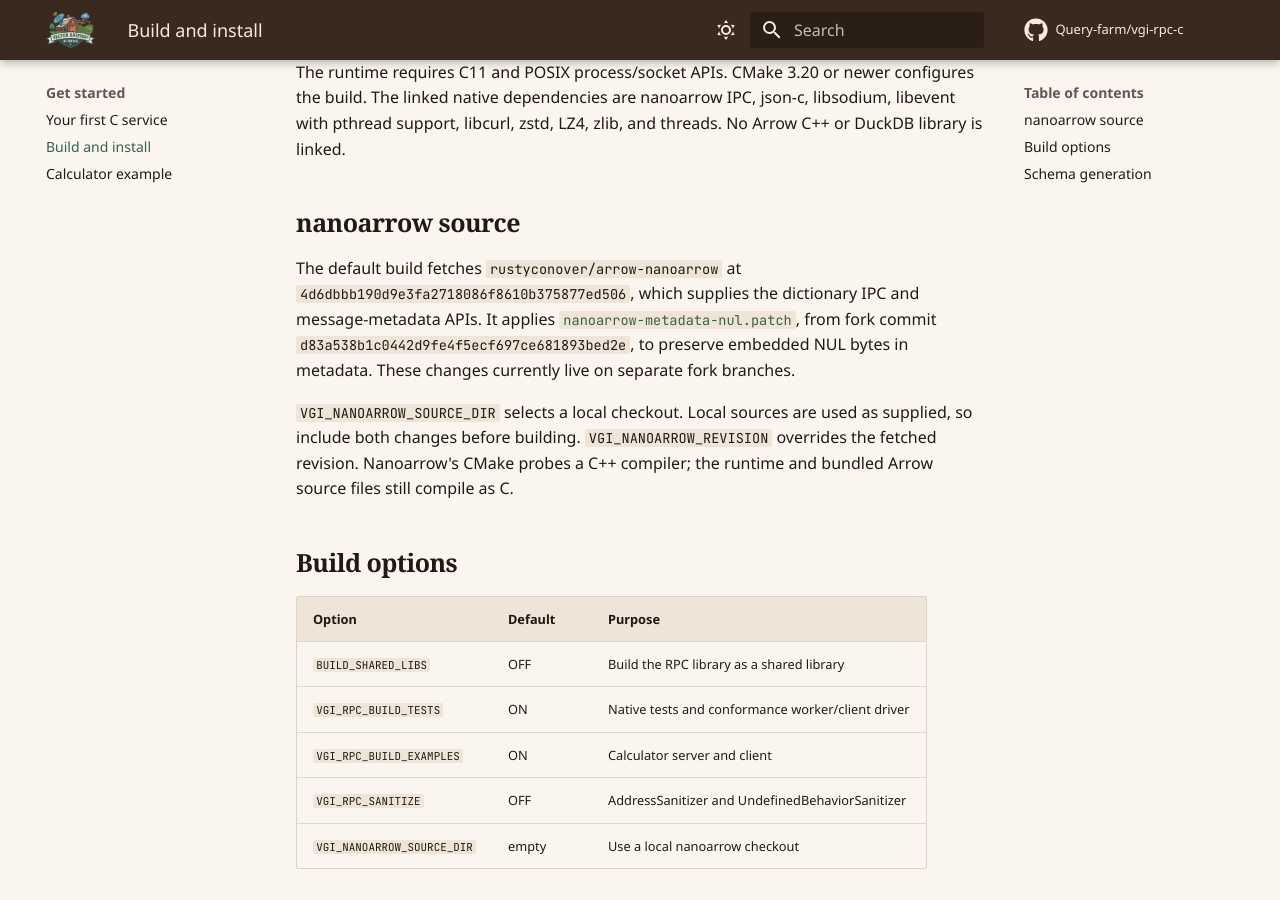
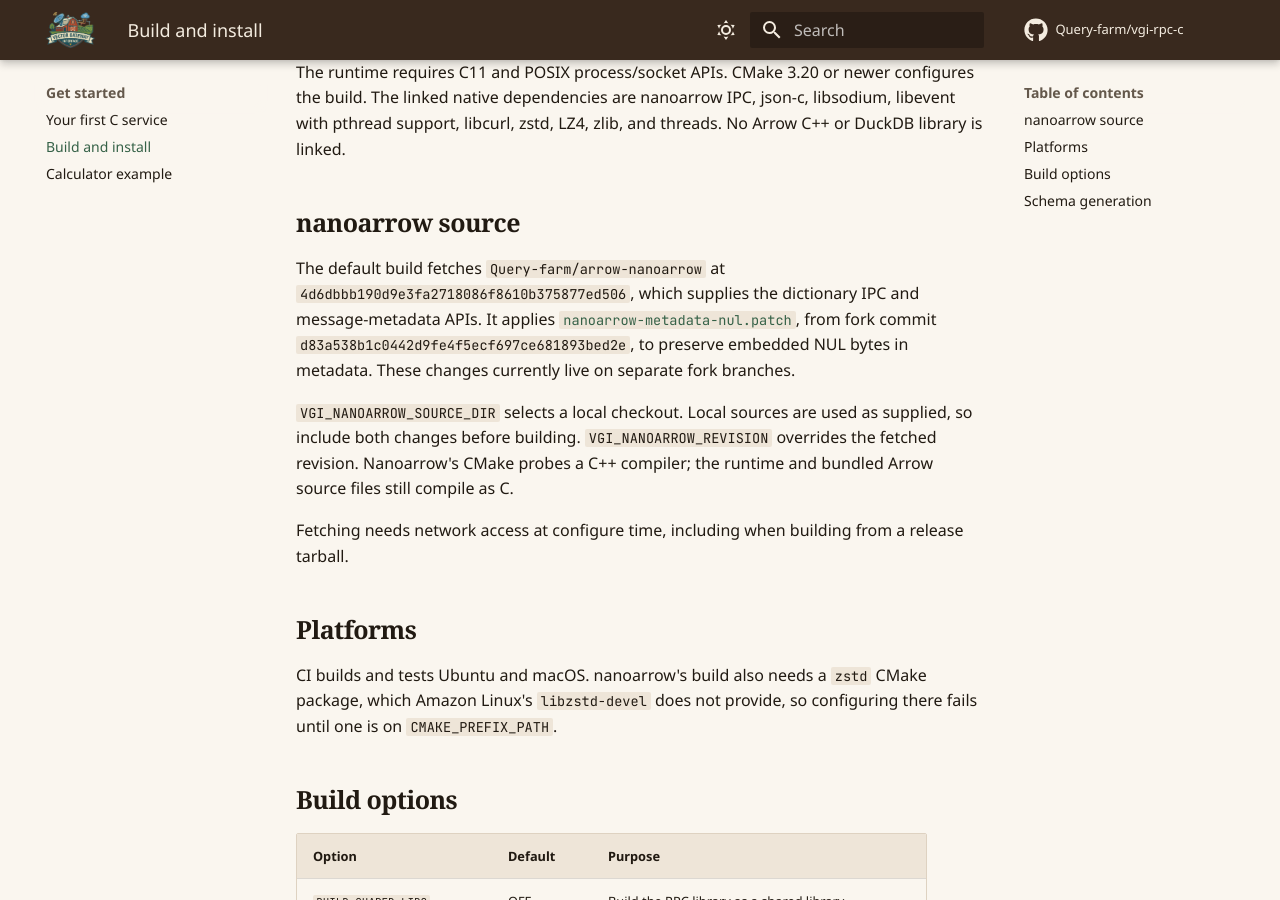
Before and after one commit to Query-farm/vgi-rpc-c, an MkDocs documentation site: the page built from docs/building.md, in a window 1280 px wide and 900 px high, scrolled down 190 px. Built offline with MkDocs 1.6.1 and Material for MkDocs 9.7.7, drawn with Linux system fonts in a browser that asks for light colours; some web fonts are replaced; comment, search, counter and statistics services are not loaded.

Commit message:
Prepare the 0.1.0 release
Fetch nanoarrow from Query-farm/arrow-nanoarrow, publish a source tarball when
a version tag is pushed, and build and test on macOS in CI. Document the tested
platforms and the 0.x API stability policy.

Co-Authored-By: Claude Opus 5.5 <noreply@anthropic.com>

```diff
--- a/CMakeLists.txt
+++ b/CMakeLists.txt
@@ -14,7 +14,7 @@ if(VGI_RPC_SANITIZE AND NOT MSVC)
 endif()
 set(VGI_NANOARROW_SOURCE_DIR "" CACHE PATH "Use a local nanoarrow checkout")
 set(VGI_NANOARROW_REVISION "4d6dbbb190d9e3fa2718086f8610b375877ed506" CACHE STRING
-    "Pinned rustyconover/arrow-nanoarrow revision (IPC dictionaries and message metadata)")
+    "Pinned Query-farm/arrow-nanoarrow revision (IPC dictionaries and message metadata)")
 set(NANOARROW_IPC ON CACHE BOOL "" FORCE)
 set(NANOARROW_IPC_WITH_ZSTD ON CACHE BOOL "" FORCE)
 set(NANOARROW_IPC_WITH_LZ4 ON CACHE BOOL "" FORCE)
@@ -27,7 +27,7 @@ if(VGI_NANOARROW_SOURCE_DIR)
 else()
     include(FetchContent)
     FetchContent_Declare(nanoarrow
-        GIT_REPOSITORY https://github.com/rustyconover/arrow-nanoarrow.git
+        GIT_REPOSITORY https://github.com/Query-farm/arrow-nanoarrow.git
         GIT_TAG "${VGI_NANOARROW_REVISION}"
         PATCH_COMMAND "${CMAKE_COMMAND}"
             "-DVGI_PATCH=${CMAKE_CURRENT_SOURCE_DIR}/cmake/patches/nanoarrow-metadata-nul.patch"
--- a/docs/building.md
+++ b/docs/building.md
@@ -7,7 +7,7 @@ No Arrow C++ or DuckDB library is linked.
 
 ## nanoarrow source
 
-The default build fetches `rustyconover/arrow-nanoarrow` at
+The default build fetches `Query-farm/arrow-nanoarrow` at
 `4d6dbbb190d9e3fa2718086f8610b375877ed506`, which supplies the dictionary IPC and
 message-metadata APIs. It applies
 [`nanoarrow-metadata-nul.patch`](https://github.com/Query-farm/vgi-rpc-c/blob/main/cmake/patches/nanoarrow-metadata-nul.patch),
@@ -18,6 +18,15 @@ NUL bytes in metadata. These changes currently live on separate fork branches.
 supplied, so include both changes before building. `VGI_NANOARROW_REVISION`
 overrides the fetched revision. Nanoarrow's CMake probes a C++ compiler; the
 runtime and bundled Arrow source files still compile as C.
+
+Fetching needs network access at configure time, including when building from a
+release tarball.
+
+## Platforms
+
+CI builds and tests Ubuntu and macOS. nanoarrow's build also needs a `zstd` CMake
+package, which Amazon Linux's `libzstd-devel` does not provide, so configuring
+there fails until one is on `CMAKE_PREFIX_PATH`.
 
 ## Build options
 
```
Also changed, not shown: CHANGELOG.md (added, +14 -0 lines), README.md (+4 -2 lines), 3 other files.
